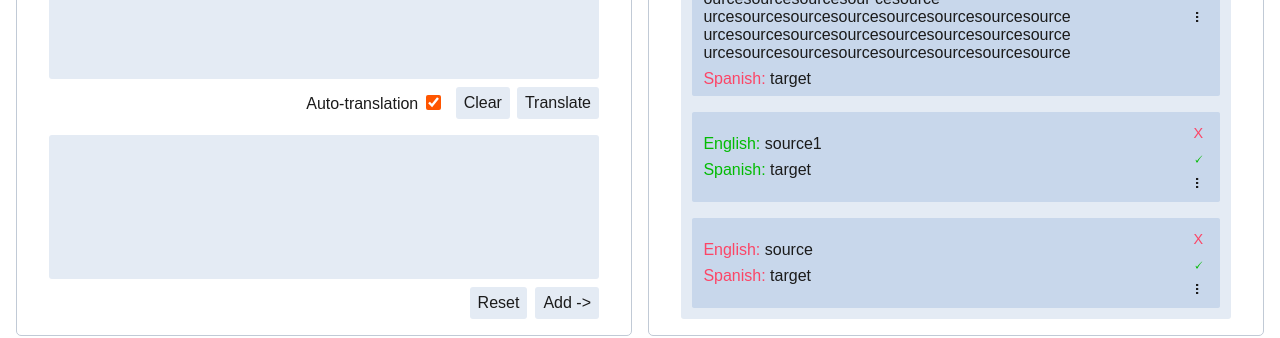
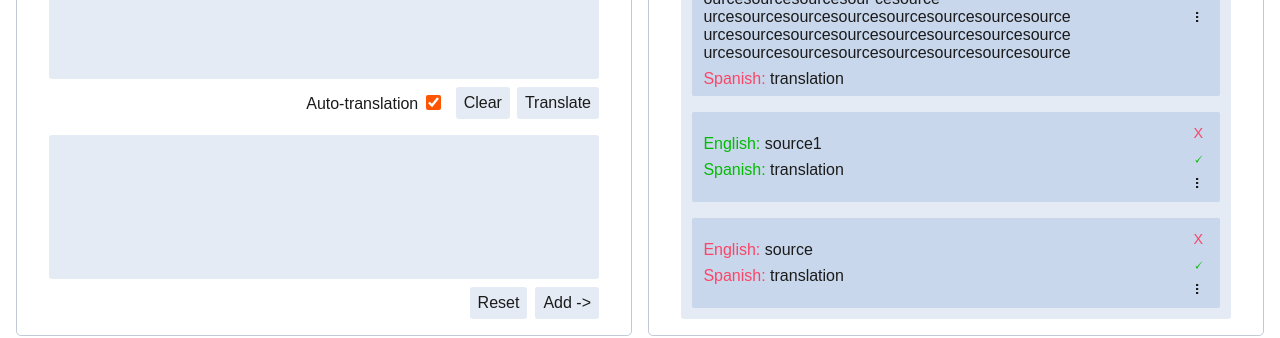
Before and after one commit to self-related/dictionary, a React (Vite) app: page / in a window 1280 px wide. Shown: the part 272-610 px from the top of the page. Built offline with nearby package versions, Linux system fonts and the light colour scheme; the HTML template or start-up script is replaced by a standard one.

Commit message:
Use defined types in tests; Fix DictionatyItem fields

```diff
--- a/src/features/dictionary/ui/dictionary-items/DictionaryItems.tsx
+++ b/src/features/dictionary/ui/dictionary-items/DictionaryItems.tsx
@@ -1,29 +1,20 @@
 import { useState } from "react";
 import styles from "./DictionaryItems.module.css"
 import ItemWrap from "./ui/item-wrap/ItemWrap";
+import type { DictionaryItem } from "../../model/dictionarySlice";
 
-interface TestWords {
-    id: number,
-    source: string,
-    target: string,
-    sourceLang: string,
-    targetLang: string,
-    learned?: boolean
-
-}
-
-const testWords: TestWords[] = [
-    {id: 0, source: "sourcesourcesourceso urcesourcesourcesourc esourcesourcesourcesource urcesourcesources ourcesourcesourcesour cesource urcesourcesourcesourcesourcesourcesourcesource urcesourcesourcesourcesourcesourcesourcesource urcesourcesourcesourcesourcesourcesourcesource", target: "target", sourceLang: "English", targetLang: "Spanish"},
-    {id: 0, source: "source1", target: "target", sourceLang: "English", targetLang: "Spanish", learned: true},
-    {id: 0, source: "source", target: "target", sourceLang: "English", targetLang: "Spanish"},
-    {id: 0, source: "source", target: "target", sourceLang: "English", targetLang: "Spanish"},
-    {id: 0, source: "source", target: "target", sourceLang: "English", targetLang: "Spanish"},
-    {id: 0, source: "source", target: "target", sourceLang: "English", targetLang: "Spanish"},
-    {id: 0, source: "source", target: "target", sourceLang: "English", targetLang: "Spanish"},
+const testWords: DictionaryItem[] = [
+    {sourceText: "sourcesourcesourceso urcesourcesourcesourc esourcesourcesourcesource urcesourcesources ourcesourcesourcesour cesource urcesourcesourcesourcesourcesourcesourcesource urcesourcesourcesourcesourcesourcesourcesource urcesourcesourcesourcesourcesourcesourcesource", translation: "translation", sourceLang: "English", targetLang: "Spanish", learned: false},
+    {sourceText: "source1", translation: "translation", sourceLang: "English", targetLang: "Spanish", learned: true},
+    {sourceText: "source", translation: "translation", sourceLang: "English", targetLang: "Spanish", learned: false},
+    {sourceText: "source", translation: "translation", sourceLang: "English", targetLang: "Spanish", learned: false},
+    {sourceText: "source", translation: "translation", sourceLang: "English", targetLang: "Spanish", learned: false},
+    {sourceText: "source", translation: "translation", sourceLang: "English", targetLang: "Spanish", learned: false},
+    {sourceText: "source", translation: "translation", sourceLang: "English", targetLang: "Spanish", learned: false}
 ];
 
 export default function DictionaryWords() {
-    const [words] = useState<TestWords[]>(testWords); // temp state
+    const [words] = useState<DictionaryItem[]>(testWords); // temp state
 
     return (
         <div className={styles.dictionaryWords}>
--- a/src/features/dictionary/ui/dictionary-items/ui/item-wrap/ItemWrap.tsx
+++ b/src/features/dictionary/ui/dictionary-items/ui/item-wrap/ItemWrap.tsx
@@ -1,22 +1,20 @@
+import type { TranslationVerbose } from "../../../../../translate/api/types";
 import styles from "./ItemWrap.module.css"
 
 
 interface WordItemProps {
-    id: number,
-
-    source: string,
-    target: string,
-
+    sourceText: string,
+    translation: string,
     sourceLang: string,
     targetLang: string,
 
-    otherTranslations?: string[],
+    moreTranslations?: TranslationVerbose[],
     learned?: boolean,
 }
 
 
 export default function WordItem({
-    source, target, sourceLang, targetLang, learned
+    sourceText, sourceLang, targetLang, translation, learned
 }: WordItemProps) {
     const learnedClass = (learned) ? styles.learned : styles.notLearned;
 
@@ -27,13 +25,13 @@ export default function WordItem({
                 {/* source */}
                 <p>
                     <span className={learnedClass}>{sourceLang}: </span>
-                    {source}
+                    {sourceText}
                 </p>
 
                 {/* target */}
                 <p>
                     <span className={learnedClass}>{targetLang}: </span>
-                    {target}
+                    {translation}
                 </p>
             </div>
 
```
Also changed, not shown: src/features/dictionary/model/dictionarySlice.tsx (+6 -3 lines).
